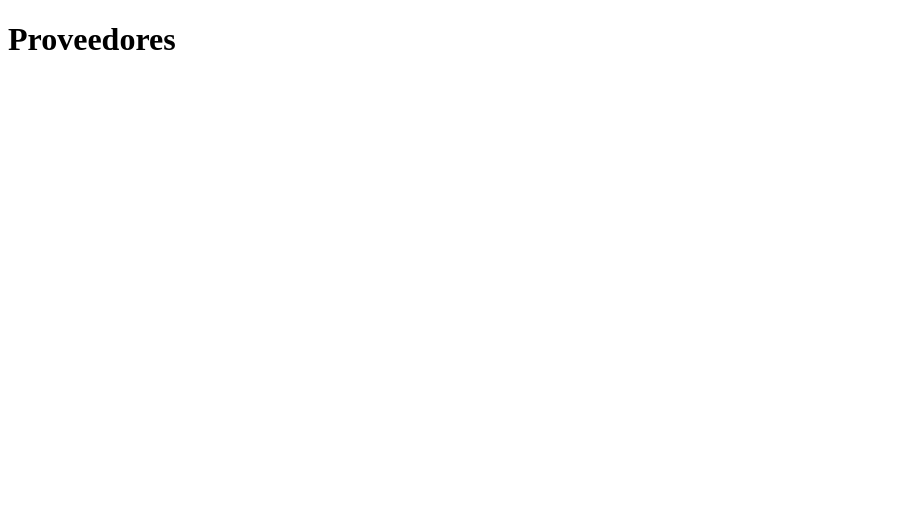
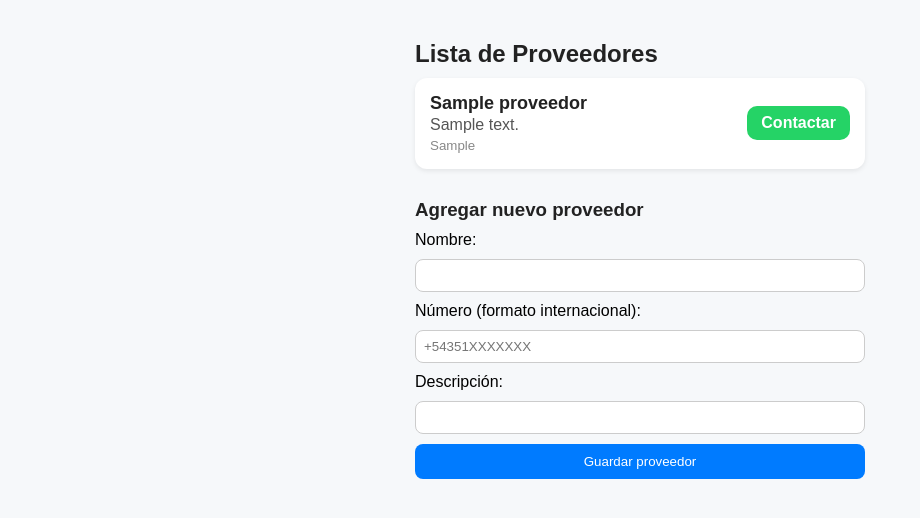
Before and after one commit to vicente-AR81/Proyecto-conjunto-con-5to, a Flask app: page /proveedores in a window 1280 px wide. Before the commit the part shown is almost empty. Shown: the top 518 px of the page, without its empty margins (0-920 px from the left). Run offline with Flask 3, Linux system fonts and the light colour scheme; tables that the repository leaves empty hold one stand-in row (values such as "Sample post").

Commit message:
proveedores

```diff
--- a/app/app.py
+++ b/app/app.py
@@ -52,6 +52,13 @@ class VentaItem(db.Model):
     precio_unitario = db.Column(db.Float, nullable=False)
 
     producto = db.relationship("Producto")
+
+class Proveedor(db.Model):
+    id = db.Column(db.Integer, primary_key=True)
+    nombre = db.Column(db.String(120), nullable=False)
+    numero = db.Column(db.String(50), nullable=False)
+    descripcion = db.Column(db.String(200))
+
 
 @app.route('/', methods=['GET', 'POST'])
 def login():
@@ -131,9 +138,27 @@ def agregar_stock():
 
     return render_template('Formulario_Stock.html')
 
-@app.route('/proveedores')
+@app.route('/proveedores', methods=['GET', 'POST'])
 def proveedores():
-    return render_template('Proveedores.html')
+    if request.method == 'POST':
+        nombre = request.form["nombre"]
+        numero = request.form["numero"]
+        descripcion = request.form["descripcion"]
+
+        proveedor = Proveedor(
+            nombre=nombre,
+            numero=numero,
+            descripcion=descripcion
+        )
+
+        db.session.add(proveedor)
+        db.session.commit()
+
+        return redirect(url_for('proveedores'))
+
+    lista = Proveedor.query.all()
+    return render_template("Proveedores.html", proveedores=lista)
+
 
 @app.route('/ventas')
 def ventas():
--- /dev/null
+++ b/app/static/Proveedores.css
@@ -0,0 +1,84 @@
+body {
+    font-family: Arial, sans-serif;
+    background: #f6f8fa;
+    margin: 0;
+    padding: 0;
+}
+
+.container {
+    width: 450px;
+    margin: auto;
+    padding: 20px;
+}
+
+h2, h3 {
+    color: #222;
+    margin-bottom: 10px;
+}
+
+.lista {
+    margin-bottom: 30px;
+}
+
+.proveedor-card {
+    background: white;
+    padding: 15px;
+    margin-bottom: 15px;
+    border-radius: 12px;
+    display: flex;
+    justify-content: space-between;
+    align-items: center;
+    box-shadow: 0 2px 5px rgba(0,0,0,0.08);
+}
+
+.info h3 {
+    margin: 0;
+    font-size: 18px;
+}
+
+.info p {
+    margin: 2px 0;
+    color: #555;
+}
+
+.info small {
+    color: #888;
+}
+
+.btn-contactar {
+    background: #25d366;
+    color: white;
+    padding: 8px 14px;
+    border-radius: 10px;
+    text-decoration: none;
+    font-weight: bold;
+}
+
+.btn-contactar:hover {
+    background: #1ebe5d;
+}
+
+.formulario {
+    display: flex;
+    flex-direction: column;
+    gap: 10px;
+}
+
+input {
+    padding: 8px;
+    border-radius: 8px;
+    border: 1px solid #ccc;
+}
+
+button {
+    background: #007bff;
+    color: white;
+    padding: 10px;
+    border-radius: 8px;
+    border: none;
+    cursor: pointer;
+}
+
+button:hover {
+    background: #005fcc;
+}
--- a/app/templates/Proveedores.html
+++ b/app/templates/Proveedores.html
@@ -1,11 +1,51 @@
 <!DOCTYPE html>
-<html lang="en">
+<html lang="es">
 <head>
     <meta charset="UTF-8">
-    <meta name="viewport" content="width=device-width, initial-scale=1.0">
-    <title>Document</title>
+    <title>Proveedores</title>
+    <link rel="stylesheet" href="{{ url_for('static', filename='proveedores.css') }}">
 </head>
 <body>
-    <h1>Proveedores</h1>
+
+<div class="container">
+
+    <h2>Lista de Proveedores</h2>
+
+    <div class="lista">
+        {% for p in proveedores %}
+        <div class="proveedor-card">
+            <div class="info">
+                <h3>{{ p.nombre }}</h3>
+                <p>{{ p.descripcion }}</p>
+                <small>{{ p.numero }}</small>
+            </div>
+
+            <a class="btn-contactar"
+               href="https://wa.me/{{ p.numero | replace(' ', '') }}"
+               target="_blank">
+               Contactar
+            </a>
+        </div>
+        {% endfor %}
+    </div>
+
+
+    <h3>Agregar nuevo proveedor</h3>
+
+    <form method="POST" class="formulario">
+        <label>Nombre:</label>
+        <input type="text" name="nombre" required>
+
+        <label>Número (formato internacional):</label>
+        <input type="text" name="numero" placeholder="+54351XXXXXXX" required>
+
+        <label>Descripción:</label>
+        <input type="text" name="descripcion">
+
+        <button type="submit">Guardar proveedor</button>
+    </form>
+
+</div>
+
 </body>
 </html>
```
Also changed, not shown: app/static/fotos/Geddy_Logo.png (added).
